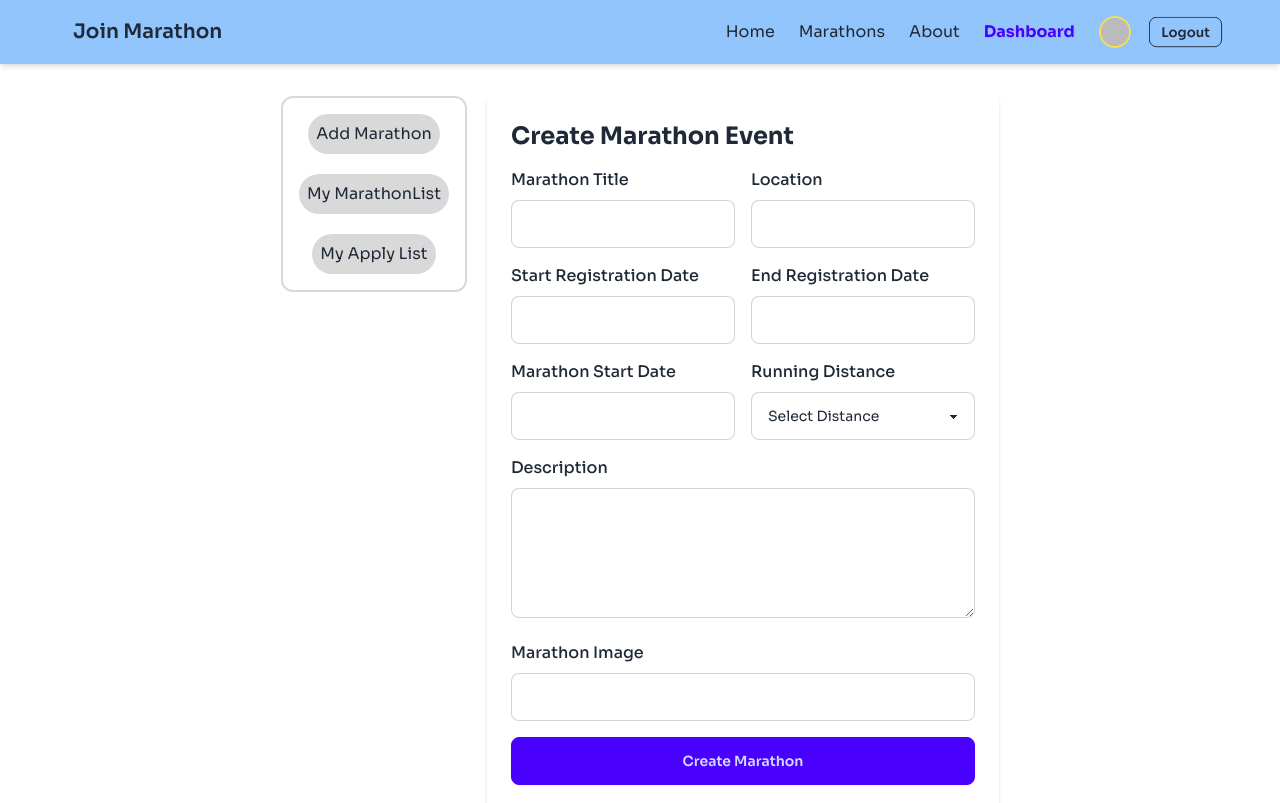
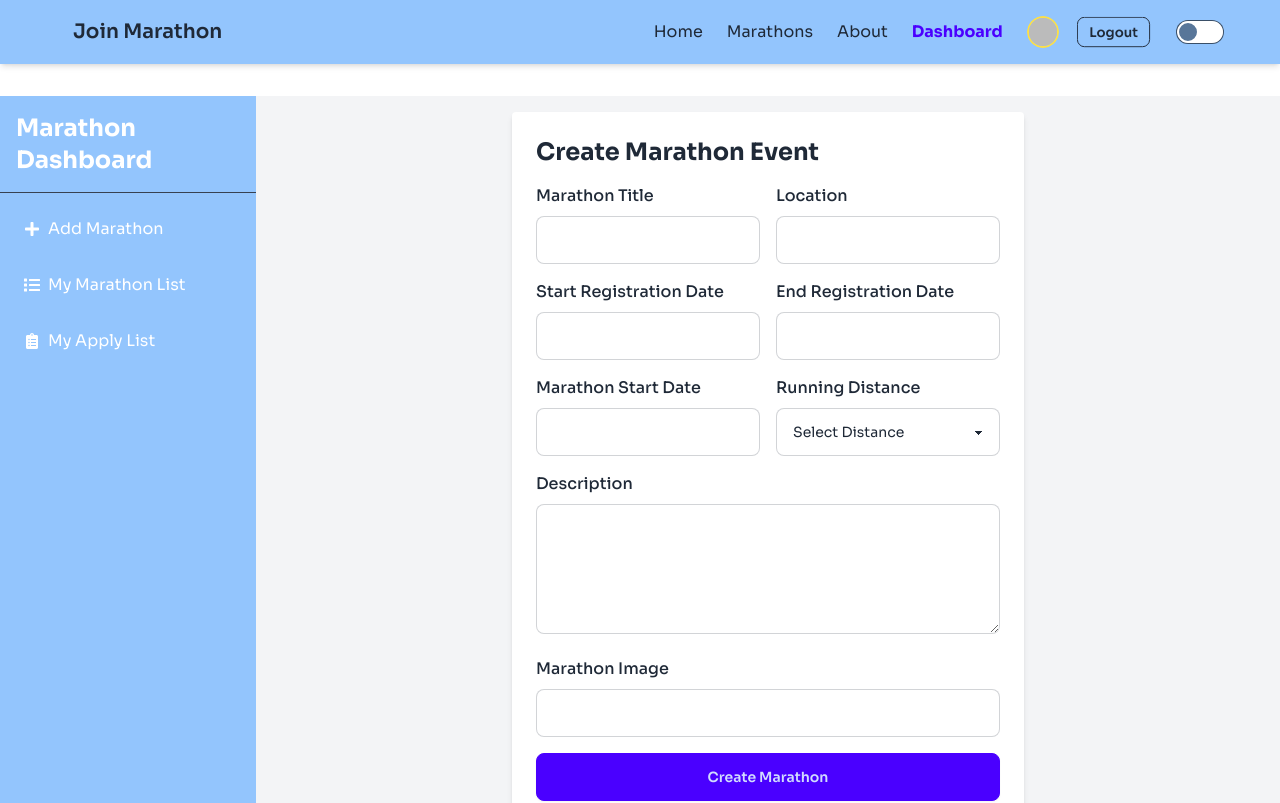
Before and after one commit to JHSiam/join-marathon-client-side, a React (Vite) app: page /dashboard in a window 1280 px wide. Shown: the top 803 px of the page. Built offline with nearby package versions, Linux system fonts and the light colour scheme; no server answers; sample sign-in values are in the browser's storage.

Commit message:
folised done

```diff
--- a/src/components/Dashboard.jsx
+++ b/src/components/Dashboard.jsx
@@ -1,23 +1,84 @@
-import React from 'react'
-//import { Helmet } from 'react-helmet'
-import { Helmet, HelmetProvider } from 'react-helmet-async'
-import { NavLink, Outlet } from 'react-router-dom'
+import React from "react";
+import { Helmet, HelmetProvider } from "react-helmet-async";
+import { NavLink, Outlet } from "react-router-dom";
+import { FaPlus, FaList, FaClipboardList } from "react-icons/fa";
 
-export default function Dashboard() {
-    return (
-        <div>
-            <HelmetProvider><Helmet><title>Dashboard - Join Marahton</title></Helmet></HelmetProvider>
+const Dashboard = () => {
+  return (
+    <div className="flex flex-col lg:flex-row h-screen">
+      <HelmetProvider>
+        <Helmet>
+          <title>Dashboard - Join Marathon</title>
+        </Helmet>
+      </HelmetProvider>
 
-            <div className='flex flex-col gap-5 lg:flex-row justify-center'>
-                <div className='flex flex-col gap-5 items-center border-2 border-[#D9D9D9] rounded-xl p-4 h-fit'>
-                    <NavLink to="add-marathon" className={({ isActive }) => isActive ? 'bg-purple-500 rounded-full p-2 text-white' : 'p-2 bg-[#D9D9D9] rounded-full'}><button>Add Marathon</button></NavLink>
-                    <NavLink to="my-marathon-list" className={({ isActive }) => isActive ? 'bg-purple-500 rounded-full p-2 text-white' : 'p-2 bg-[#D9D9D9] rounded-full'}><button>My MarathonList</button></NavLink>
-                    <NavLink to="my-apply-list" className={({ isActive }) => isActive ? 'bg-purple-500 rounded-full p-2 text-white' : 'p-2 bg-[#D9D9D9] rounded-full'}><button>My Apply List</button></NavLink>
-                </div>
+      {/* Sidebar */}
+      <aside className="bg-blue-300 text-white flex flex-col w-full lg:w-64 transition-all duration-300 ease-in-out">
+        <div className="text-2xl font-bold p-4 border-b border-gray-700">
+          Marathon Dashboard
+        </div>
+        <nav className="flex-1 p-4">
+          <ul className="space-y-4">
+            {/* Add Marathon */}
+            <li>
+              <NavLink
+                to="add-marathon"
+                className={({ isActive }) =>
+                  `flex items-center p-2 rounded-lg ${
+                    isActive
+                      ? "bg-gray-700 text-primary"
+                      : "hover:bg-gray-700"
+                  }`
+                }
+              >
+                <FaPlus className="mr-2" />
+                <span>Add Marathon</span>
+              </NavLink>
+            </li>
 
-                <div><Outlet></Outlet></div>
-            </div>
+            {/* My Marathon List */}
+            <li>
+              <NavLink
+                to="my-marathon-list"
+                className={({ isActive }) =>
+                  `flex items-center p-2 rounded-lg ${
+                    isActive
+                      ? "bg-gray-700 text-primary"
+                      : "hover:bg-gray-700"
+                  }`
+                }
+              >
+                <FaList className="mr-2" />
+                <span>My Marathon List</span>
+              </NavLink>
+            </li>
 
-        </div>
-    )
-}
+            {/* My Apply List */}
+            <li>
+              <NavLink
+                to="my-apply-list"
+                className={({ isActive }) =>
+                  `flex items-center p-2 rounded-lg ${
+                    isActive
+                      ? "bg-gray-700 text-primary"
+                      : "hover:bg-gray-700"
+                  }`
+                }
+              >
+                <FaClipboardList className="mr-2" />
+                <span>My Apply List</span>
+              </NavLink>
+            </li>
+          </ul>
+        </nav>
+      </aside>
+
+      {/* Main Content */}
+      <main className="flex-1 bg-gray-100 p-4 overflow-auto">
+        <Outlet />
+      </main>
+    </div>
+  );
+};
+
+export default Dashboard;
--- a/src/components/NavBar.jsx
+++ b/src/components/NavBar.jsx
@@ -1,4 +1,4 @@
-import React, { useContext, useState } from "react";
+import React, { useContext, useEffect, useState } from "react";
 import { NavLink } from "react-router-dom";
 import { FaBars, FaTimes } from "react-icons/fa";
 import { AuthContext } from "../authentication/AuthProvider";
@@ -6,6 +6,27 @@ import { AuthContext } from "../authentication/AuthProvider";
 const NavBar = () => {
   const [isMenuOpen, setIsMenuOpen] = useState(false);
   const { user, logout } = useContext(AuthContext);
+  const [theme, setTheme] = useState(
+    localStorage.getItem('theme') ? localStorage.getItem('theme') : 'light'
+  );
+
+  function handleThemeToggle(e) {
+    if (e.target.checked) {
+      setTheme("dark")
+    }
+    else {
+      setTheme("light")
+    }
+
+  };
+
+
+  useEffect(() => {
+    localStorage.setItem("theme", theme);
+    const localTheme = localStorage.getItem('theme');
+    document.querySelector("html").setAttribute("data-theme", localTheme);
+
+  }, [theme])
 
   const handleLogout = () => {
     logout();
@@ -210,6 +231,7 @@ const NavBar = () => {
             </NavLink>
           </>
         )}
+        <input type="checkbox" value="synthwave" className="toggle theme-controller" onChange={handleThemeToggle}/>
       </div>
     </nav>
   );
--- a/tailwind.config.js
+++ b/tailwind.config.js
@@ -10,4 +10,7 @@ export default {
   plugins: [
     require('daisyui'),
   ],
+  daisyui: {
+    themes: ["light", "dark", "cupcake"],
+  },
 }
```
